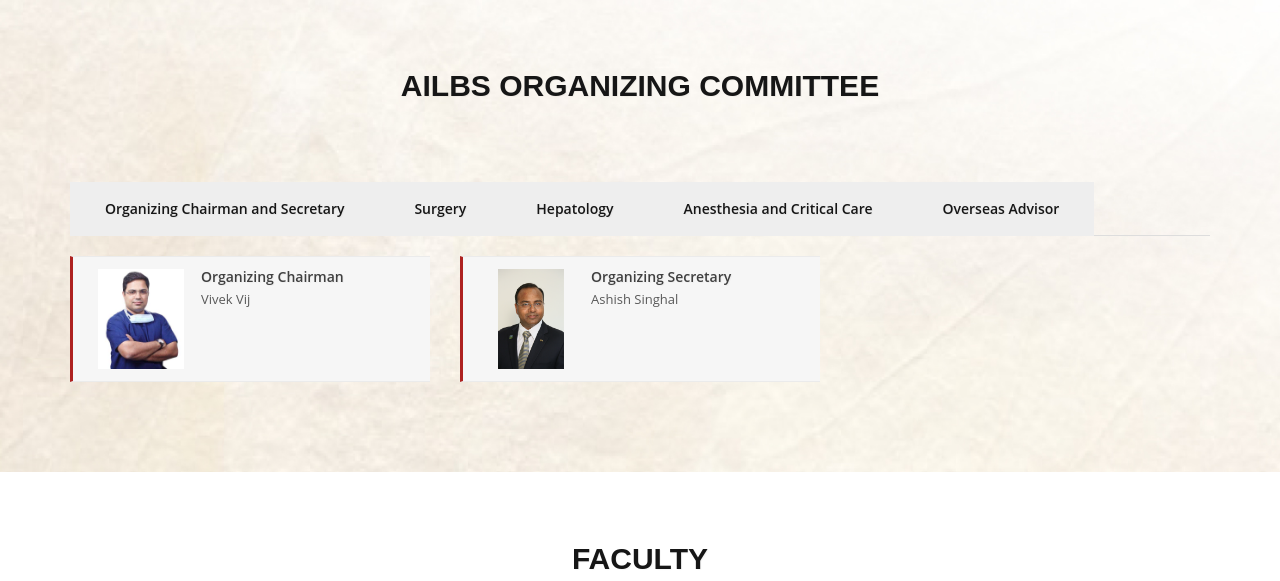
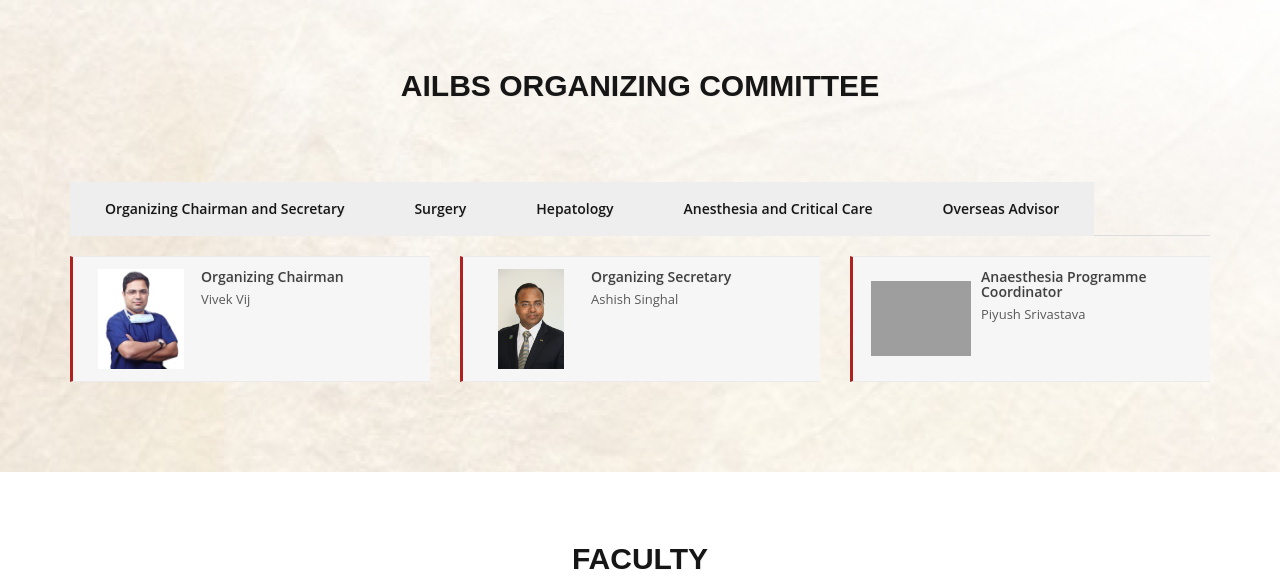
Before and after one commit to dotslash227/ailbs-website, a Django app: page / in a window 1280 px wide. Shown: the part 1413-1994 px from the top of the page. Run offline with Django 3.2, Linux system fonts and the light colour scheme; data comes from the database, SQL or seed files in the repository; data that the repository does not hold is empty; some libraries are stand-ins or nearby versions; grey boxes are pictures that could not be loaded.

Commit message:
some changes to index

```diff
--- a/templates/index.html
+++ b/templates/index.html
@@ -114,6 +114,21 @@
                                     <div class="media-body">
                                         <h2>Organizing Secretary</h2>
                                         <p>Ashish Singhal</p>
+                                    </div>
+                                </div>
+                            </div>
+                        </div>
+                        <div class="col-md-4 col-sm-6">
+                            <div class="mem_sec">
+                                <div class="media">
+                                    <div class="media-left">
+                                        <div class="member_img">
+                                            <img src="{% static "docs/doe.png" %}">
+                                        </div>
+                                    </div>
+                                    <div class="media-body">
+                                        <h2>Anaesthesia Programme Coordinator</h2>
+                                        <p>Piyush Srivastava</p>
                                     </div>
                                 </div>
                             </div>
@@ -342,6 +357,20 @@
                                                             </div>
                                                             <div class="media-body">
                                                                 <h2>Furqan Ahmed</h2>
+                                                            </div>
+                                                        </div>
+                                                    </div>
+                                                </div>
+                                                <div class="col-md-4 col-sm-6">
+                                                    <div class="mem_sec">
+                                                        <div class="media">
+                                                            <div class="media-left">
+                                                                <div class="member_img">
+                                                                    <img src="{% static "docs/doe.png" %}">
+                                                                </div>
+                                                            </div>
+                                                            <div class="media-body">
+                                                                <h2>Muhammed Qaleem</h2>
                                                             </div>
                                                         </div>
                                                     </div>
```
